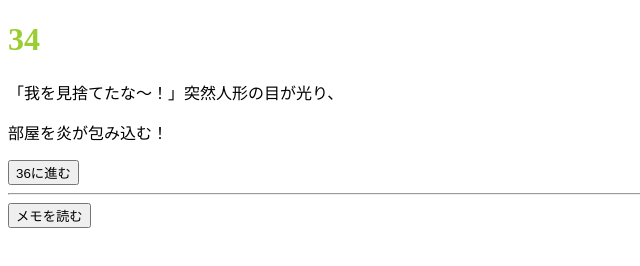
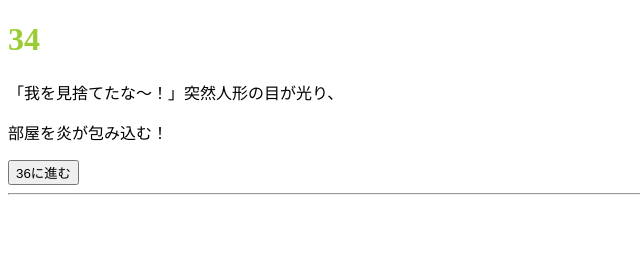
Before and after one commit to Yuto0911/kadai-game, a plain HTML site: page game134.html in a window 1280 px wide. Shown: the whole page, without its empty margins (0-640 px from the left). Drawn offline with Linux system fonts and the light colour scheme.

Commit message:
Update game134.html

```diff
--- a/game134.html
+++ b/game134.html
@@ -13,6 +13,5 @@
 <p>部屋を炎が包み込む！</p>
   <a href="game136.html"><input type="button" value="36に進む"></a>
   <hr>
-<input type="button" value="メモを読む">
 </body>
 </html>
```
